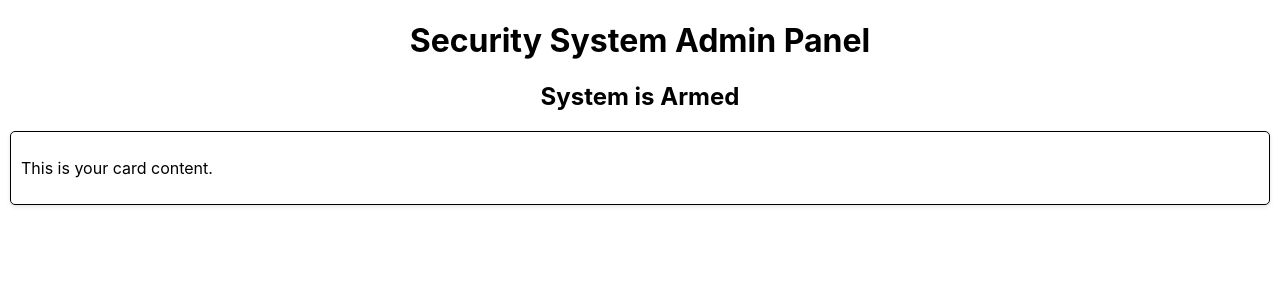
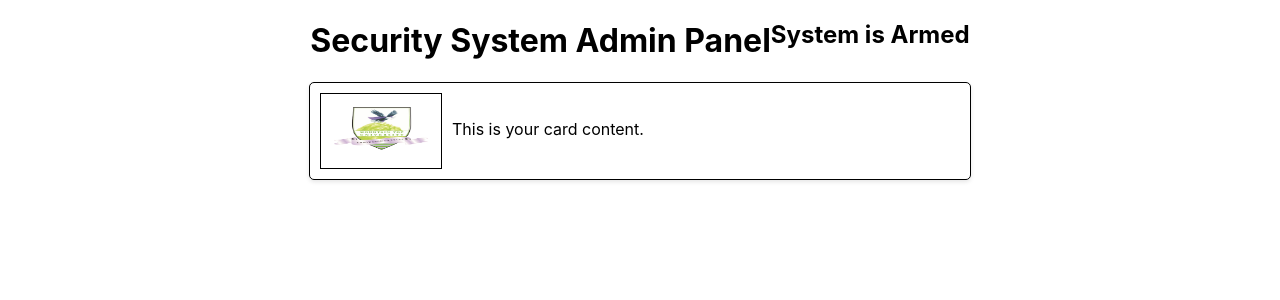
Before and after one commit to 56radius/mtusecuritycentre, a React (Create React App) app: page /home in a window 1280 px wide. Shown: the top 300 px of the page. Built offline with nearby package versions, Linux system fonts and the light colour scheme.

Commit message:
Continuation of mtu security centre

```diff
--- a/src/components/homescreen.js
+++ b/src/components/homescreen.js
@@ -2,6 +2,7 @@ import React from "react";
 import ".././css/homescreen.css";
 
 //importing images
+import FirstThumbnail from ".././images/logo.png";
 
 function HomeScreen() {
   return (
@@ -14,7 +15,17 @@ function HomeScreen() {
       </div>
 
       <div className="card">
-        <p>This is your card content.</p>
+        <div className="imageCover">
+          <img
+            src={FirstThumbnail}
+            alt="thumbnail"
+            style={{
+              width: 100,
+              height: 50,
+            }}
+          />
+        </div>
+        <p className="text-content">This is your card content.</p>
       </div>
     </div>
   );
--- a/src/css/homescreen.css
+++ b/src/css/homescreen.css
@@ -1,4 +1,7 @@
+/* homescreen.css */
+
 .title {
+  display: flex;
   justify-content: center;
   text-align: center;
 }
@@ -6,8 +9,27 @@
 .card {
   border: 1px solid #000; /* Border width and color */
   padding: 10px; /* Add padding to the card content */
-  margin: 10px; /* Add margin around the card */
+  margin: auto; /* Center the card horizontally and vertically */
   border-radius: 5px; /* Rounded corners */
-  box-shadow: 0 2px 4px rgba(0, 0, 0, 0.1); /* Add a subtle shadow */
+  box-shadow: 0 2px 4px rgba(0, 0, 0, 0.1);
   background-color: #fff; /* Card background color */
+  width: 50%;
+  display: flex; /* Use flexbox for layout */
+  flex-direction: row; /* Arrange children in a row */
 }
+
+.imageCover {
+  border: 1px solid #000; /* Border around the image */
+  padding: 10px; /* Add padding to the image container */
+
+}
+
+img {
+  max-width: 100%;
+  height: auto;
+}
+
+.text-content {
+  padding: 10px; /* Add padding to the text content */
+  flex: 1; /* Allow text content to expand and fill available space */
+}
```
